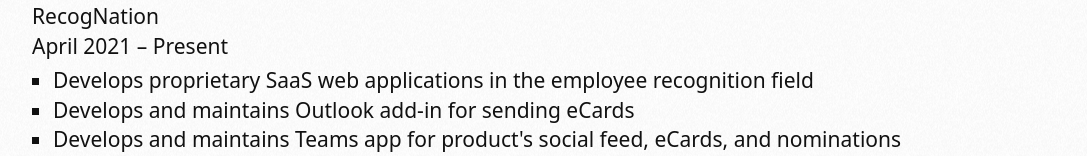
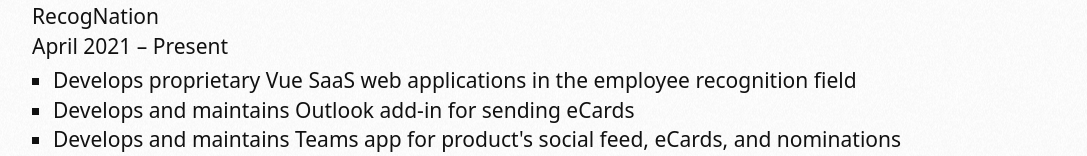
Before and after one commit to chuckhutchins/chuckhutchins-com, a Gatsby site: page / in a window 1280 px wide. Shown: the part 592-748 px from the top of the page, without its empty margins (96-1183 px from the left). Built offline with nearby package versions, Linux system fonts and the light colour scheme; Gatsby itself is replaced by a stand-in of ours.

Commit message:
updating phrasing to say what type of web app it is

```diff
--- a/src/pages/index.js
+++ b/src/pages/index.js
@@ -20,7 +20,7 @@ export default function IndexPage() {
                             <li>April 2021 &ndash; Present</li>
                         </ul>
                         <ul className="list">
-                            <li>Develops proprietary SaaS web applications in the employee recognition field</li>
+                            <li>Develops proprietary Vue SaaS web applications in the employee recognition field</li>
                             <li>Develops and maintains Outlook add-in for sending eCards</li>
                             <li>Develops and maintains Teams app for product's social feed, eCards, and nominations</li>
                             <li>Fixes existing ADA compliance issues in product</li>
```
